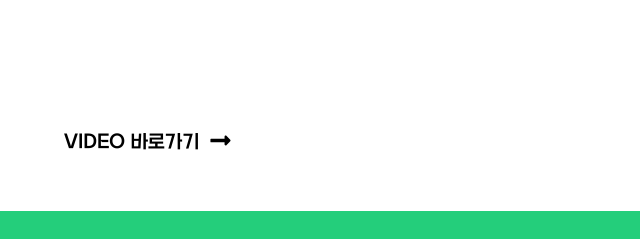
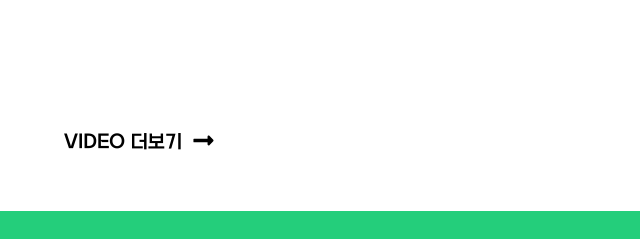
Before and after one commit to eunji3452/saltentertainment, a plain HTML site: page index.html in a window 1280 px wide. Shown: the part 9400-9639 px from the top of the page, 0-640 px from the left. Drawn offline with Linux system fonts and the light colour scheme; files whose address does not match are found by name.

Commit message:
Add files via upload

```diff
--- a/index.html
+++ b/index.html
@@ -196,7 +196,7 @@
                         <h4>2021 . 06 . 24</h4>
                     </li>
                 </ul>
-                <h3><a href="">video 바로가기</a></h3>
+                <h3><a href="">video 더보기</a></h3>
             </div>
             <!-- <img src="common/icon/right-arrow.png" alt="">
             <img src="common/icon/right-chevron.png" alt=""> -->
```
